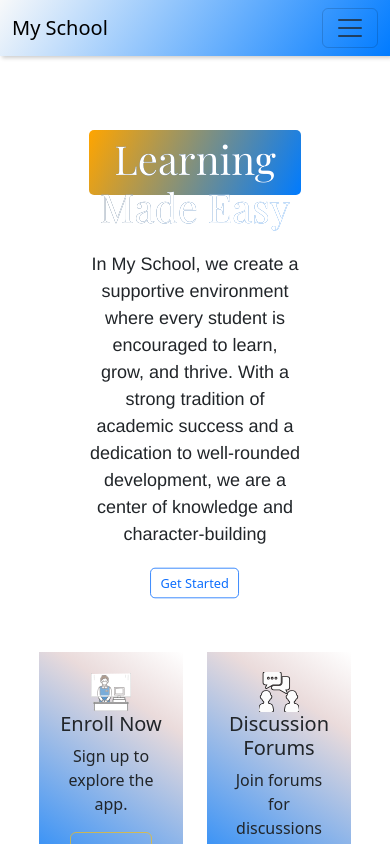
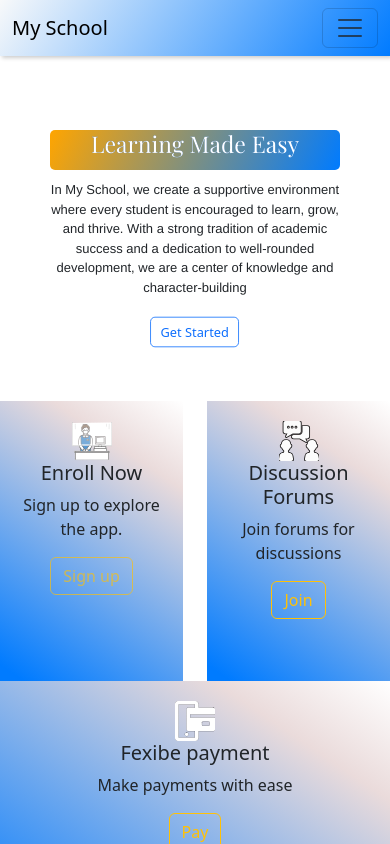
Before and after one commit to Sheyi-shae/My-school-Full-stack--client, a React (Create React App) app: page / in a window 390 px wide. Shown: the top 844 px of the page. Built offline with nearby package versions, Linux system fonts and the light colour scheme.

Commit message:
my first commit

```diff
--- a/src/components/Carousels.css
+++ b/src/components/Carousels.css
@@ -34,7 +34,7 @@
 .content {
   font-size: 18px;
   font-family: 'helvetica';
-  margin-top: -70px;
+  margin-top: -10px;
 }
 /* Carousels.css */
 
@@ -79,12 +79,72 @@
   .cta-button {
 
   }
-  .animatedImage {
-    position: absolute;
-    bottom: 0;
-    left: 0;
-    z-index: 2;
-    height:200px;
-          width:200px;/* This should be higher than the z-index of other elements */
+
+}
+
+
+
+
+@media (max-width: 481px) {
+  .SliderTitle {
+    font-size: 30px;
+    font-family: 'Playfair Display', serif;
+
+    color: white;
+    margin: 0;
+
+
   }
+  .borderRight{
+    border-right:1px  white;
+    margin-top:60px;
+  }
+
+  .StripeBlue {
+    background: linear-gradient(115deg, orange,#007bff);
+    height: 50px;
+    width: 0;
+    margin-bottom: 30px;
+  }
+
+
+  .content {
+    font-size: 16px;
+
+  }
+
+
+
 }
+
+@media (max-width: 412px) {
+  .SliderTitle {
+    font-size: 23px;
+    font-family: 'Playfair Display', serif;
+
+    color: white;
+    margin: 0;
+
+
+  }
+  .borderRight{
+
+    margin-top:230px;
+  }
+
+  .StripeBlue {
+    background: linear-gradient(115deg, orange,#007bff);
+    height: 40px;
+    width: 0;
+    margin-bottom: 20px;
+  }
+
+
+  .content {
+    font-size: 13px;
+
+  }
+
+
+
+}
--- a/src/components/Carousels.js
+++ b/src/components/Carousels.js
@@ -1,13 +1,13 @@
 import './Carousels.css';
 import React, { useEffect, useRef } from 'react';
 import {Link} from 'react-router-dom';
-
+import { useAuth } from '../helper/AuthContext';
 import { TweenMax, Power3,Circ, Expo } from 'gsap';
 import {Button} from 'react-bootstrap';
 
 function AppCarousels() {
   let container = useRef(null);
-
+  const { authState, setAuthState  } = useAuth();
 
   useEffect(() => {
     const title = container.querySelector('.SliderTitle');
@@ -24,7 +24,7 @@ function AppCarousels() {
     TweenMax.from(title, 1, {
       delay: 1,
       opacity: 0,
-      y: -90,
+
       ease: Circ.easeInOut,
       onComplete:()=>title.style.opacity=1
     });
@@ -50,14 +50,20 @@ function AppCarousels() {
 
   return (
     <div className="elegant-animation" ref={el => (container = el)}>
-      <div className='StripeBlue'></div>
-      <h3 className='SliderTitle'>Learning Made Easy</h3>
+      <div className='StripeBlue'><h3 className='SliderTitle'>Learning Made Easy</h3></div>
+
       <p className="content">In My School, we create a supportive environment
       where every student is encouraged to learn, grow, and thrive. With a strong tradition
       of academic success and a dedication to well-rounded development, we are a center
       of knowledge and character-building</p>
+      {!authState.status ? (
+        <>
       <Button variant='outline-primary' as={Link} to='/login' className="cta-button">Get Started</Button>
-
+     </>):(
+      <>
+      <Button variant='outline-primary' as={Link} to='/forums' className="cta-button">Explore</Button>
+      </>
+     )}
     </div>
   );
 };
--- a/src/pages/Homepage.js
+++ b/src/pages/Homepage.js
@@ -12,7 +12,9 @@ import axios from 'axios';
 
 
 
+
 function Homepage() {
+
   const[isSubmitting,setIsSubmitting]=useState(false);
 
   //rendering opacity from 0  to 1
@@ -69,7 +71,7 @@ formData.append('message', data.message);
     <div>
       <Helmet><title>Homepage</title></Helmet>
     <br/>
-      <div className='ContainerSize'>
+      <div xs='12'>
         {/* Carousel rapper */}
       <AppCarousels/>
       {/*  Carousel ends here */}
@@ -79,7 +81,7 @@ formData.append('message', data.message);
           {/* First Col */}
           <div className='ColHeight' style={{ background: 'linear-gradient(34deg, #007bff 4%, #EADBDB 78%, #fff 100%)', padding:'20px' }}>
           <img
-        src="/icons/male-clerk-hitting-the-cash-register-over-the-vinyl-sheet-svgrepo-com.svg"
+        src="/Icons/male-clerk-hitting-the-cash-register-over-the-vinyl-sheet-svgrepo-com.svg"
         alt="Icon 1"
         style={{ width: '40px', height: '40px' }}
       />
@@ -93,8 +95,8 @@ formData.append('message', data.message);
           <div  className='ColHeight' style={{ background: 'linear-gradient(34deg, #007bff 4%, #EADBDB 78%, #fff 100%)',padding:'20px' }}>
 
           <img
-        src="/icons/forum-message-svgrepo-com.svg"
-        alt="Icon 1"
+        src="/Icons/forum-message-svgrepo-com.svg"
+        alt="Icon 2"
         style={{ width: '40px', height: '40px' }}
       />
 
--- a/src/pages/login.js
+++ b/src/pages/login.js
@@ -34,7 +34,7 @@ function Login() {
     setErrorMessage('');
 
     if (formData.usernameOrEmail === '' || formData.password === '') {
-      setErrorMessage('Please enter both email/username and password.');
+      setErrorMessage('Please enter your login credentials.');
       setLoading(false);
       return;
     }
@@ -59,7 +59,7 @@ function Login() {
         if (error.response && error.response.data && error.response.data.error) {
           setErrorMessage(error.response.data.error);
         } else {
-          setErrorMessage('No internet connection');
+          setErrorMessage('poor internet connection');
         }
         setLoading(false);
       });
```
